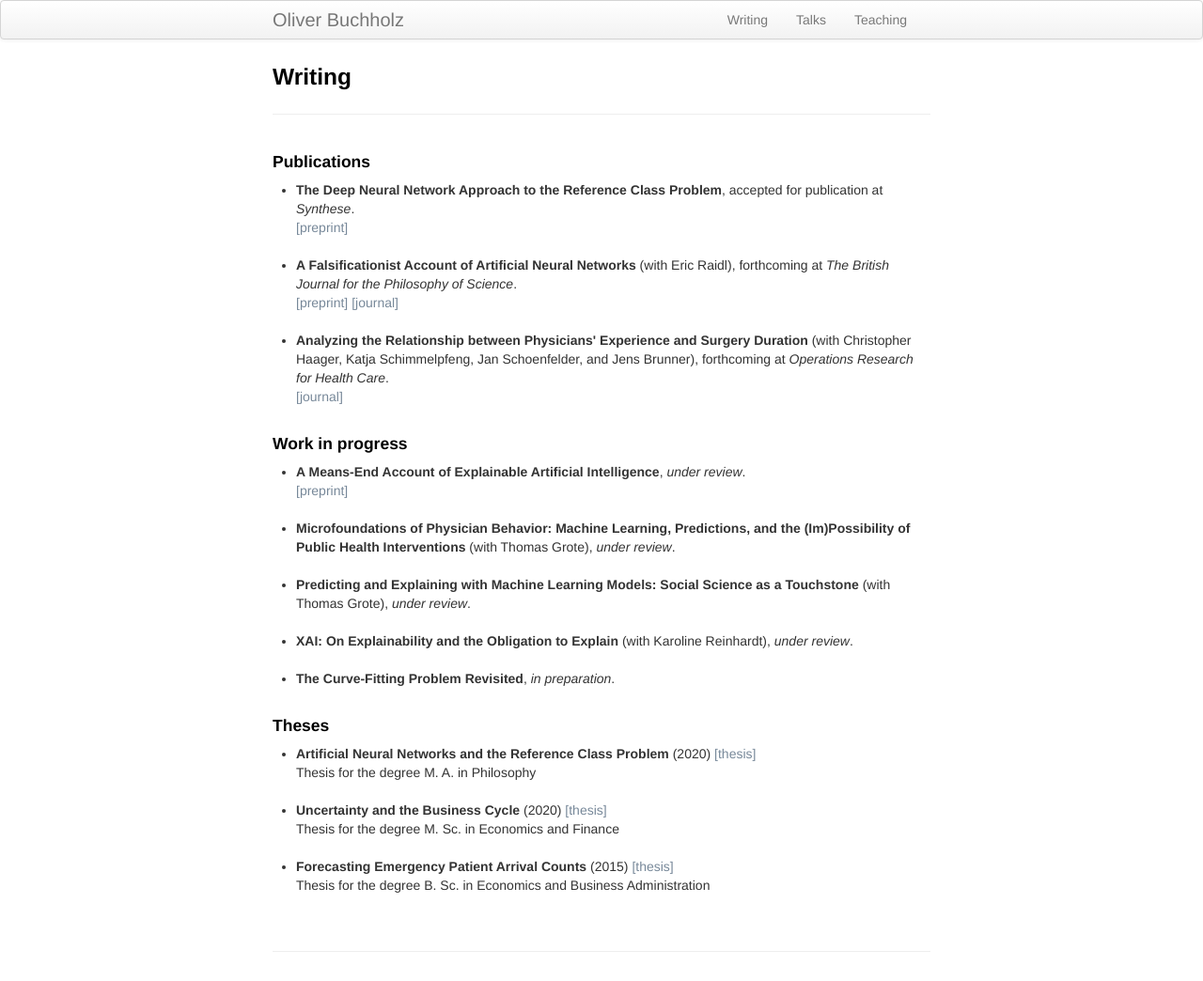
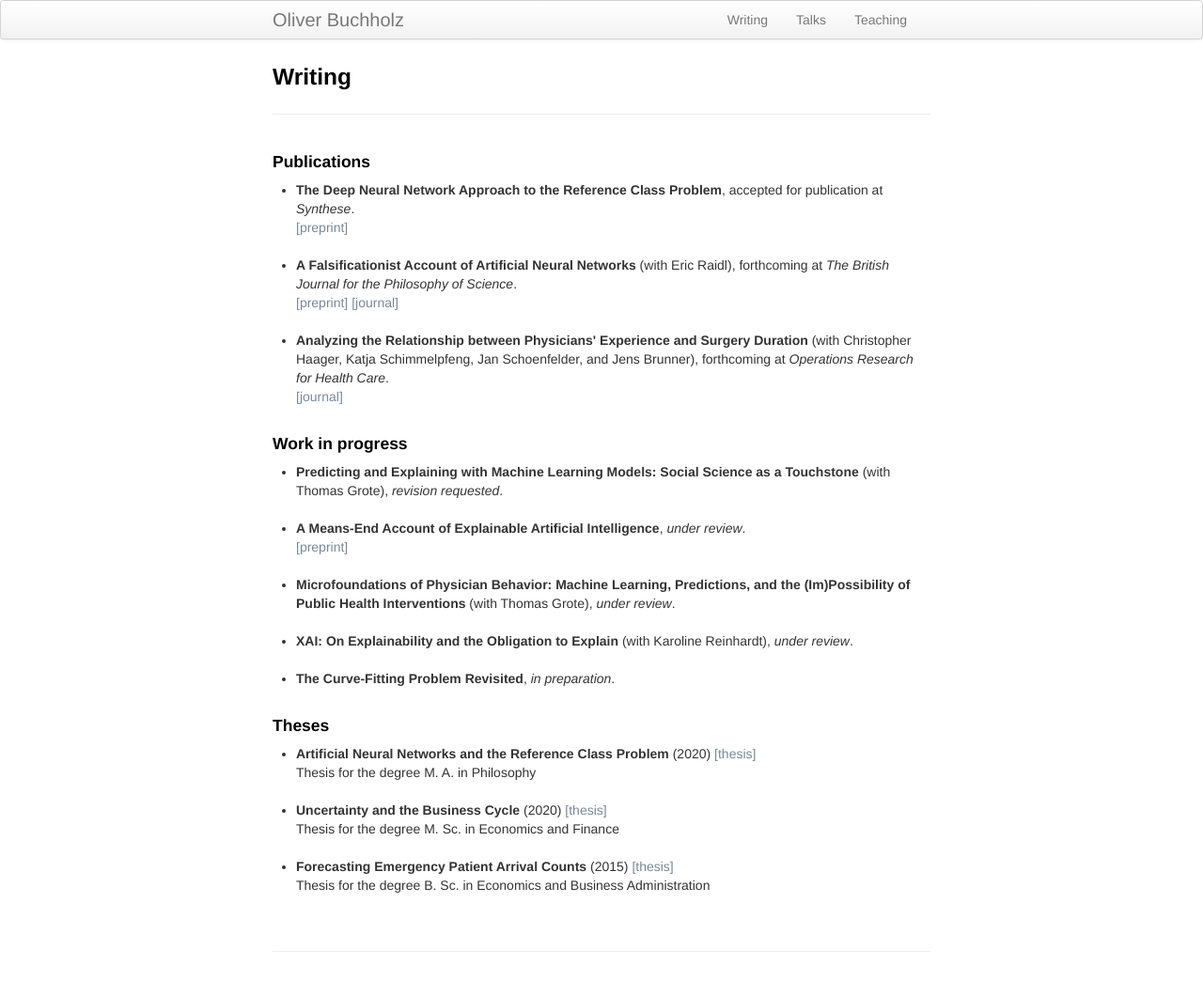
Before and after one commit to oliverbuchholz/oliverbuchholz.github.io, a Jekyll site: the page built from pages/writing.md, in a window 1280 px wide. Shown: the whole page at 94% size. Built offline with Jekyll 4.4.1, drawn with Linux system fonts in a browser that asks for light colours.

Commit message:
Changed SocSci to revision requested

```diff
--- a/pages/writing.md
+++ b/pages/writing.md
@@ -21,13 +21,13 @@ description: Oliver Buchholz | Writing
 <h4>Work in progress</h4>
 
 <ul>
+<li><b>Predicting and Explaining with Machine Learning Models: Social Science as a Touchstone</b> (with Thomas Grote), <i>revision requested</i>.<br><br>
+</li>
+
 <li><b>A Means-End Account of Explainable Artificial Intelligence</b>, <i>under review</i>.<br><a href= "https://arxiv.org/abs/2208.04638" target= "_blank">[preprint]</a><br><br>
 </li>
 
 <li><b>Microfoundations of Physician Behavior: Machine Learning, Predictions, and the (Im)Possibility of Public Health Interventions</b> (with Thomas Grote), <i>under review</i>.<br><br>
-</li>
-
-<li><b>Predicting and Explaining with Machine Learning Models: Social Science as a Touchstone</b> (with Thomas Grote), <i>under review</i>.<br><br>
 </li>
 
 <li><b>XAI: On Explainability and the Obligation to Explain</b> (with Karoline Reinhardt), <i>under review</i>.<br><br>
```
